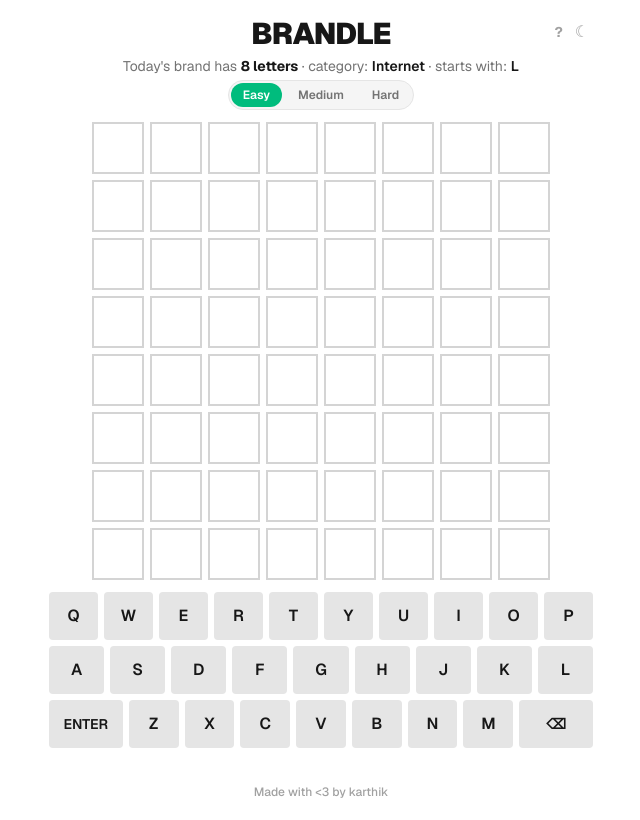
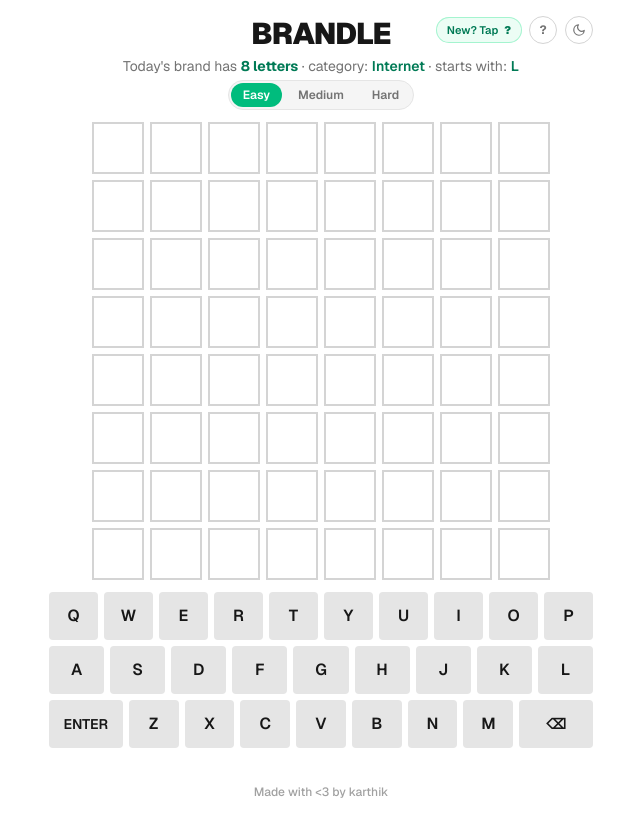
Before and after one commit to karthikmudaliarX/brandle, a Next.js app: page / in a window 1280 px wide. Both pictures are taken after a click on the button "Easy". Shown: the whole page, without its empty margins (319-959 px from the left). Built offline with nearby package versions, Linux system fonts and the light colour scheme.

Commit message:
fix: dark mode contrast, practice difficulty crash, help button discoverability, theme toggle design

```diff
--- a/app/components/Game.tsx
+++ b/app/components/Game.tsx
@@ -62,16 +62,15 @@
   const activeBrand = practiceBrand ?? brand;
   const length = answer.length;
 
-  // Hydrate stats and any in-progress game for today.
+  // Effect 1: Mount-only. Loads initial game state + stats once. Never re-runs.
   useEffect(() => {
     const id = window.setTimeout(() => {
-      setStats(loadStats(difficulty));
-      const progress = loadProgress(difficulty);
+      const d = difficulty; // captured at mount time from state
+      setStats(loadStats(d));
+      const progress = loadProgress(d);
       if (progress && progress.puzzleNumber === puzzleNumber) {
         setGuesses(progress.guesses);
         setStatus(progress.status);
-        // If the saved game was already finished, mark as recorded so we don't
-        // double-count when the next useEffect runs.
         if (progress.status !== "playing") {
           recordedRef.current = true;
         }
@@ -79,7 +78,15 @@
       setHydrated(true);
     }, 0);
     return () => window.clearTimeout(id);
-  }, [difficulty, puzzleNumber]);
+  }, []); // eslint-disable-line react-hooks/exhaustive-deps
+  // Empty deps is intentional: difficulty and puzzleNumber are stable at mount.
+  // Re-running on difficulty change is the bug this fixes.
+
+  // Effect 2: Reloads stats when difficulty changes AFTER hydration. Never touches game state.
+  useEffect(() => {
+    if (!hydrated) return;
+    setStats(loadStats(difficulty));
+  }, [difficulty, hydrated]);
 
   // Persist daily progress whenever guesses or status change (post-hydration).
   useEffect(() => {
@@ -175,8 +182,15 @@
       setDifficulty(d);
       saveDifficulty(d);
       setCurrent("");
+      if (mode === "practice") {
+        const next = getRandomBrand(answer);
+        setPracticeAnswer(next.name);
+        setGuesses([]);
+        setStatus("playing");
+        setShakeKey(0);
+      }
     },
-    [difficultyLocked]
+    [difficultyLocked, mode, answer]
   );
 
   const playAgain = useCallback(() => {
@@ -226,11 +240,17 @@
   return (
     <div className="flex w-full max-w-xl flex-col items-center gap-3 px-4">
       <header className="relative flex w-full flex-col items-center gap-1 pt-4">
-        <div className="absolute right-0 top-4 flex items-center gap-1">
+        <div className="absolute right-0 top-4 flex items-center gap-2">
+          {hydrated && stats.played === 0 && guesses.length === 0 && current === "" && (
+            <div className="flex items-center gap-1.5 rounded-full bg-emerald-50 px-2.5 py-1 text-[11px] font-semibold text-emerald-700 ring-1 ring-emerald-200 dark:bg-emerald-950/40 dark:text-emerald-400 dark:ring-emerald-800">
+              New? Tap
+              <span className="font-black">?</span>
+            </div>
+          )}
           <Link
             href="/how-to-play"
             aria-label="How to play"
-            className="rounded p-1 text-sm font-bold text-neutral-400 transition hover:text-neutral-900 dark:hover:text-neutral-100"
+            className="flex h-7 w-7 items-center justify-center rounded-full border border-neutral-300 bg-white text-xs font-bold text-neutral-500 transition hover:border-neutral-400 hover:text-neutral-800 dark:border-neutral-600 dark:bg-neutral-800 dark:text-neutral-400 dark:hover:border-neutral-500 dark:hover:text-neutral-200"
           >
             ?
           </Link>
@@ -244,15 +264,15 @@
             </span>
           )}
         </h1>
-        <p className="text-sm text-neutral-500 dark:text-neutral-400">
+        <p className="text-sm text-neutral-500">
           Today&apos;s brand has{" "}
-          <span className="font-bold text-neutral-900 dark:text-neutral-100">
+          <span className="font-bold text-emerald-700 dark:text-emerald-400">
             {length} letters
           </span>
           {config.showCategory && (
             <>
               {" "}· category:{" "}
-              <span className="font-semibold text-neutral-900 dark:text-neutral-100">
+              <span className="font-semibold text-emerald-700 dark:text-emerald-400">
                 {activeBrand.category}
               </span>
             </>
@@ -260,7 +280,7 @@
           {config.showLetterHint && (
             <>
               {" "}· starts with:{" "}
-              <span className="font-semibold text-neutral-900 dark:text-neutral-100">
+              <span className="font-semibold text-emerald-700 dark:text-emerald-400">
                 {answer[0]}
               </span>
             </>
--- a/app/components/ThemeToggle.tsx
+++ b/app/components/ThemeToggle.tsx
@@ -1,6 +1,52 @@
 "use client";
 
 import { useState } from "react";
+
+function SunIcon() {
+  return (
+    <svg
+      xmlns="http://www.w3.org/2000/svg"
+      width="14"
+      height="14"
+      viewBox="0 0 24 24"
+      fill="none"
+      stroke="currentColor"
+      strokeWidth="2"
+      strokeLinecap="round"
+      strokeLinejoin="round"
+      aria-hidden="true"
+    >
+      <circle cx="12" cy="12" r="4" />
+      <line x1="12" y1="2" x2="12" y2="4" />
+      <line x1="12" y1="20" x2="12" y2="22" />
+      <line x1="4.22" y1="4.22" x2="5.64" y2="5.64" />
+      <line x1="18.36" y1="18.36" x2="19.78" y2="19.78" />
+      <line x1="2" y1="12" x2="4" y2="12" />
+      <line x1="20" y1="12" x2="22" y2="12" />
+      <line x1="4.22" y1="19.78" x2="5.64" y2="18.36" />
+      <line x1="18.36" y1="5.64" x2="19.78" y2="4.22" />
+    </svg>
+  );
+}
+
+function MoonIcon() {
+  return (
+    <svg
+      xmlns="http://www.w3.org/2000/svg"
+      width="14"
+      height="14"
+      viewBox="0 0 24 24"
+      fill="none"
+      stroke="currentColor"
+      strokeWidth="2"
+      strokeLinecap="round"
+      strokeLinejoin="round"
+      aria-hidden="true"
+    >
+      <path d="M21 12.79A9 9 0 1 1 11.21 3 7 7 0 0 0 21 12.79z" />
+    </svg>
+  );
+}
 
 export function ThemeToggle() {
   const [dark, setDark] = useState(() => {
@@ -22,10 +68,10 @@
     <button
       type="button"
       onClick={toggle}
-      aria-label="Toggle dark mode"
-      className="rounded p-1 text-neutral-400 transition hover:text-neutral-900 dark:hover:text-neutral-100"
+      aria-label={dark ? "Switch to light mode" : "Switch to dark mode"}
+      className="flex h-7 w-7 items-center justify-center rounded-full border border-neutral-300 bg-white text-neutral-500 transition hover:border-neutral-400 hover:text-neutral-800 dark:border-neutral-600 dark:bg-neutral-800 dark:text-neutral-400 dark:hover:border-neutral-500 dark:hover:text-neutral-200"
     >
-      {dark ? "☀" : "☾"}
+      {dark ? <SunIcon /> : <MoonIcon />}
     </button>
   );
 }
```
